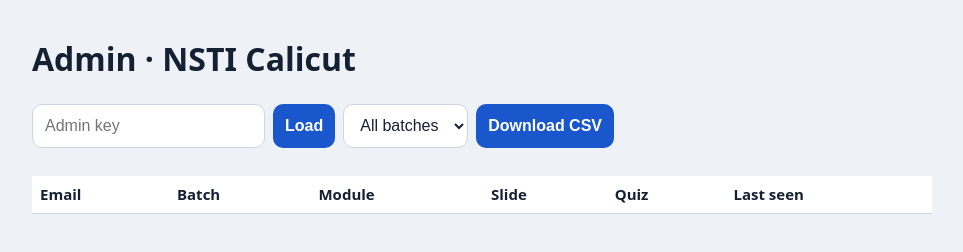
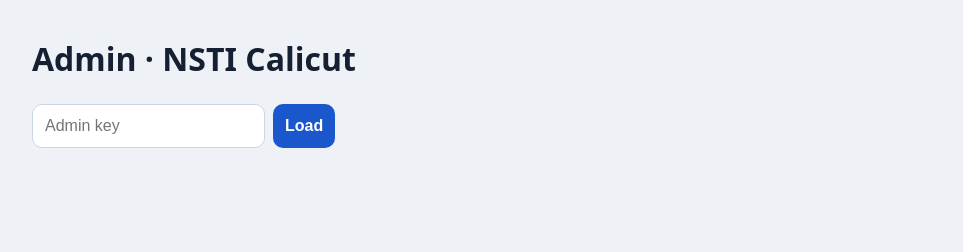
Before and after one commit to prasadum/electrician, a plain HTML site: page admin.html in a window 1280 px wide. Shown: the whole page, without its empty margins (158-1121 px from the left). Drawn offline with Linux system fonts and the light colour scheme.

Commit message:
Admin: show filters, table and CSV only after login
Co-Authored-By: Claude Sonnet 5.5 <noreply@anthropic.com>
Claude-Session: https://claude.ai/code/session_017ip7bSHC3TEZi1EDPTbUjU

```diff
--- a/admin.html
+++ b/admin.html
@@ -2,14 +2,14 @@
 <style>:root{--bg:#eef2f7;--c:#fff;--t:#152033;--b:#1a56cc;--bd:#cbd5e3}@media(prefers-color-scheme:dark){:root{--bg:#101722;--c:#18212f;--t:#e8eef8;--bd:#2c3a50}}
 *{box-sizing:border-box}body{margin:0;background:var(--bg);color:var(--t);font:16px/1.4 system-ui,sans-serif;padding:16px}main{max-width:900px;margin:0 auto}
 input,select,.btn{min-height:44px;font-size:16px;border-radius:10px;border:1px solid var(--bd);padding:0 12px;background:var(--c);color:var(--t)}.btn{background:var(--b);color:#fff;border:0;font-weight:700;cursor:pointer}
-table{width:100%;border-collapse:collapse;background:var(--c);margin-top:12px}th,td{padding:8px;border-bottom:1px solid var(--bd);text-align:left;font-size:15px}.w{overflow:auto}.row{display:flex;gap:8px;flex-wrap:wrap}</style></head><body><main>
-<h1>Admin · NSTI Calicut</h1><div class="row"><input id="k" type="password" placeholder="Admin key"><button class="btn" id="ld">Load</button><select id="bt"><option value="">All batches</option></select><button class="btn" id="csv">Download CSV</button></div><p id="m"></p><div class="w"><table><thead><tr><th>Email</th><th>Batch</th><th>Module</th><th>Slide</th><th>Quiz</th><th>Last seen</th></tr></thead><tbody id="tb"></tbody></table></div></main>
+table{width:100%;border-collapse:collapse;background:var(--c);margin-top:12px}th,td{padding:8px;border-bottom:1px solid var(--bd);text-align:left;font-size:15px}.w{overflow:auto}.row{display:flex;gap:8px;flex-wrap:wrap}[hidden]{display:none!important}</style></head><body><main>
+<h1>Admin · NSTI Calicut</h1><div class="row"><input id="k" type="password" placeholder="Admin key"><button class="btn" id="ld">Load</button></div><div class="row" id="tools" hidden style="margin-top:10px"><select id="bt"><option value="">All batches</option></select><button class="btn" id="csv">Download CSV</button></div><p id="m"></p><div class="w" id="tw" hidden><table><thead><tr><th>Email</th><th>Batch</th><th>Module</th><th>Slide</th><th>Quiz</th><th>Last seen</th></tr></thead><tbody id="tb"></tbody></table></div></main>
 <script src="config.js"></script><script>
 let rows=[];const $=s=>document.querySelector(s);const esc=s=>String(s).replace(/[&<>"]/g,c=>({'&':'&amp;','<':'&lt;','>':'&gt;','"':'&quot;'}[c]));
 function show(){const b=$('#bt').value,r=rows.filter(x=>!b||x.batch===b);$('#tb').innerHTML=r.map(x=>`<tr><td>${esc(x.email)}</td><td>${esc(x.batch)}</td><td>${esc(x.module)}</td><td>${x.slide}</td><td>${x.done}</td><td>${esc(String(x.updated).slice(0,16).replace('T',' '))}</td></tr>`).join('');$('#m').textContent=r.length+' trainees'}
 $('#ld').onclick=async()=>{if(!NSTI.SCRIPT_URL){$('#m').textContent='Set SCRIPT_URL in config.js first.';return}
- try{const j=await (await fetch(NSTI.SCRIPT_URL+'?action=summary&key='+encodeURIComponent($('#k').value))).json();if(!j.ok){$('#m').textContent='Wrong key.';return}rows=j.rows;
+ try{const j=await (await fetch(NSTI.SCRIPT_URL+'?action=summary&key='+encodeURIComponent($('#k').value))).json();if(!j.ok){$('#m').textContent='Wrong key.';return}rows=j.rows;$('#tools').hidden=false;$('#tw').hidden=false;
   $('#bt').innerHTML='<option value="">All batches</option>'+[...new Set(rows.map(x=>x.batch))].map(b=>`<option>${esc(b)}</option>`).join('');show()}catch(e){$('#m').textContent='Could not reach the server.'}};
 $('#bt').onchange=show;
-$('#csv').onclick=()=>{const b=$('#bt').value,r=rows.filter(x=>!b||x.batch===b);const t='email,batch,module,slide,quiz,updated\n'+r.map(x=>[x.email,x.batch,x.module,x.slide,x.done,x.updated].map(v=>'"'+String(v).replace(/"/g,'""')+'"').join(',')).join('\n');const a=document.createElement('a');a.href=URL.createObjectURL(new Blob([t],{type:'text/csv'}));a.download='progress.csv';a.click()};
+$('#csv').onclick=()=>{if(!rows.length)return;const b=$('#bt').value,r=rows.filter(x=>!b||x.batch===b);const t='email,batch,module,slide,quiz,updated\n'+r.map(x=>[x.email,x.batch,x.module,x.slide,x.done,x.updated].map(v=>'"'+String(v).replace(/"/g,'""')+'"').join(',')).join('\n');const a=document.createElement('a');a.href=URL.createObjectURL(new Blob([t],{type:'text/csv'}));a.download='progress.csv';a.click()};
 </script></body></html>
```
